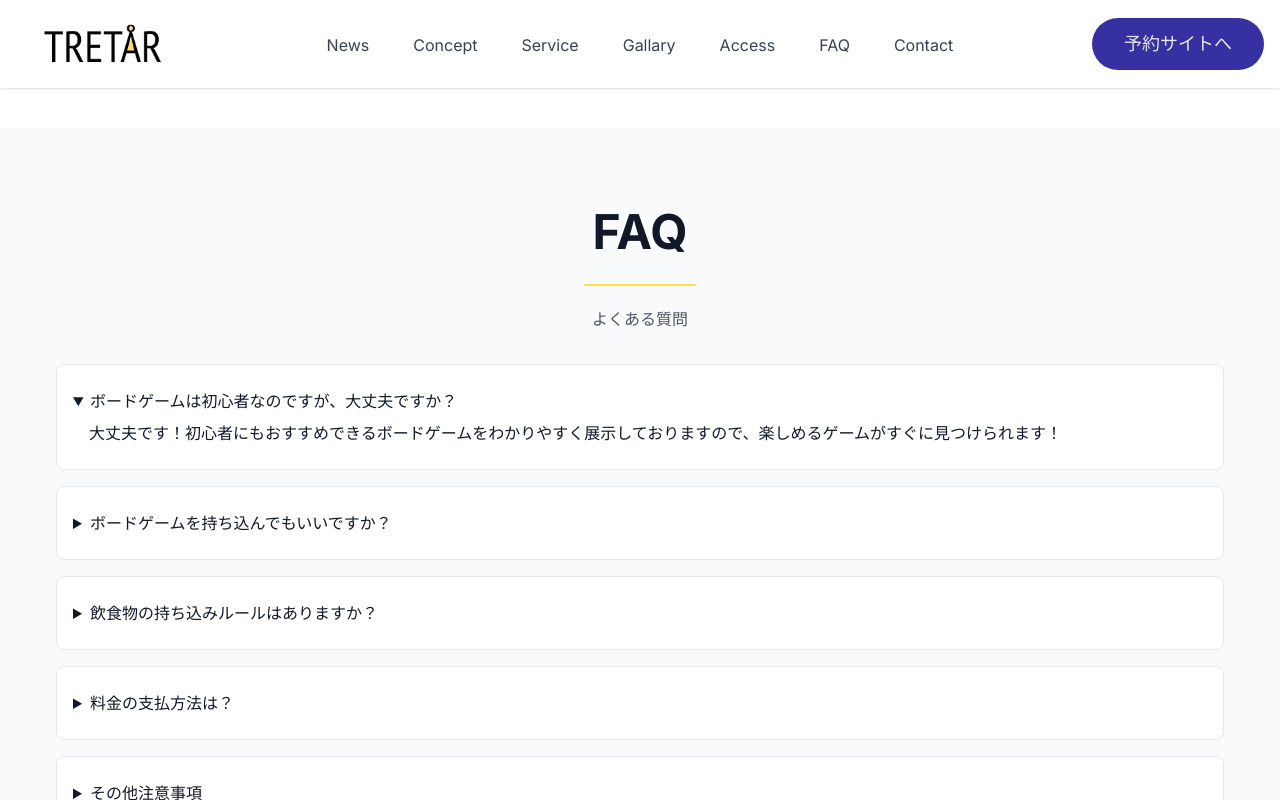
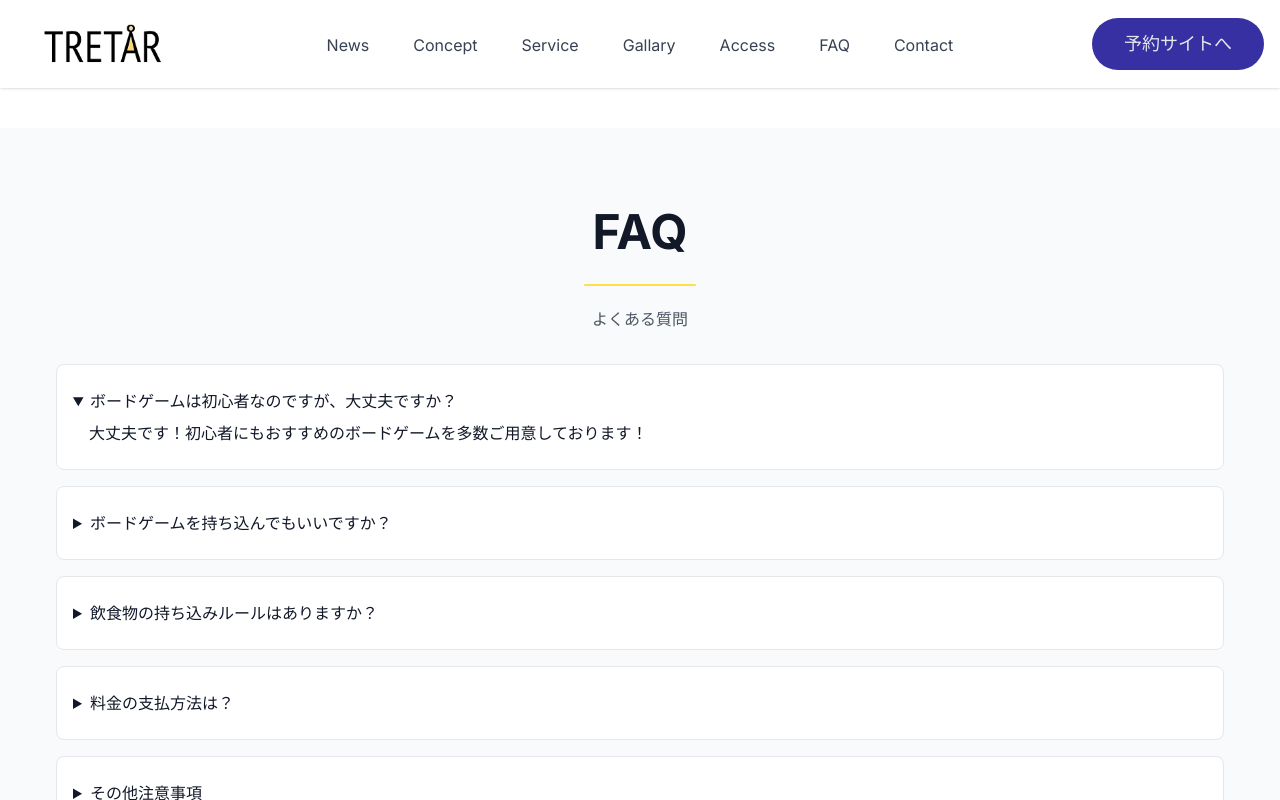
Before and after one commit to merrr224/tretar-official-website, a Next.js app: page / in a window 1280 px wide. Both pictures are taken after a click on the heading "ボードゲームは初心者なのですが、大丈夫ですか？". Shown: the part 3331-4131 px from the top of the page. Built offline with nearby package versions, Linux system fonts and the light colour scheme.

Commit message:
fix: FAQ微修正

```diff
--- a/src/app/page.tsx
+++ b/src/app/page.tsx
@@ -322,7 +322,7 @@ export default function Home() {
                     <details className="w-full border rounded-lg bg-white">
                       <summary className="px-4 py-6 focus:outline-none focus-visible:ri">ボードゲームは初心者なのですが、大丈夫ですか？</summary>
                       <p className="px-4 py-6 pt-0 ml-4 -mt-4 text-gray-900">
-                        大丈夫です！初心者にもおすすめできるボードゲームをわかりやすく展示しておりますので、楽しめるゲームがすぐに見つけられます！</p>
+                        大丈夫です！初心者にもおすすめのボードゲームを多数ご用意しております！</p>
                     </details>
                     <details className="w-full border rounded-lg bg-white">
                       <summary className="px-4 py-6 focus:outline-none focus-visible:ri">ボードゲームを持ち込んでもいいですか？</summary>
```
